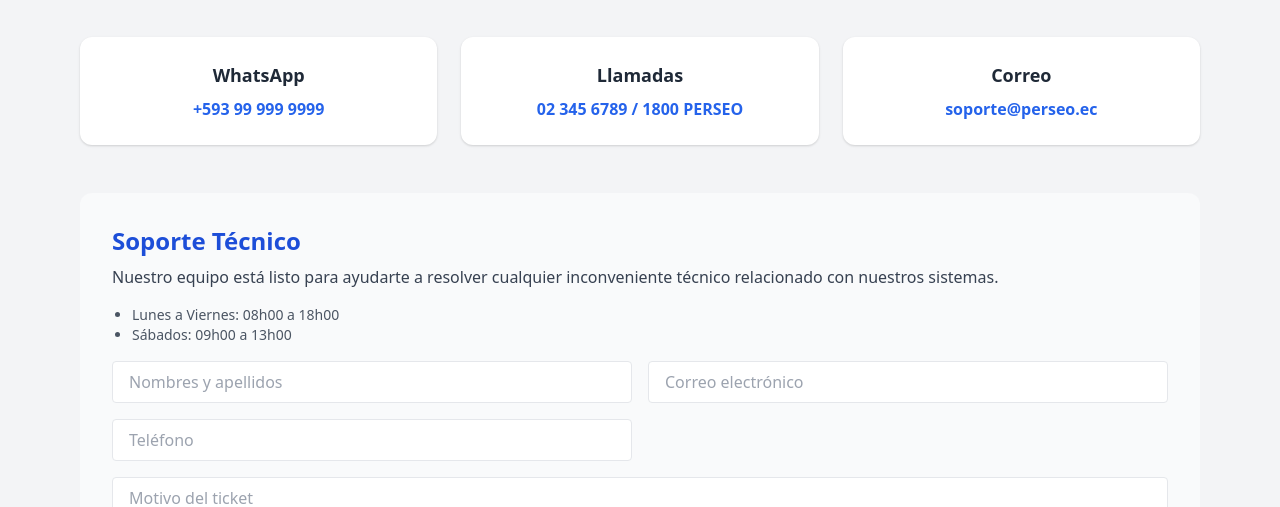
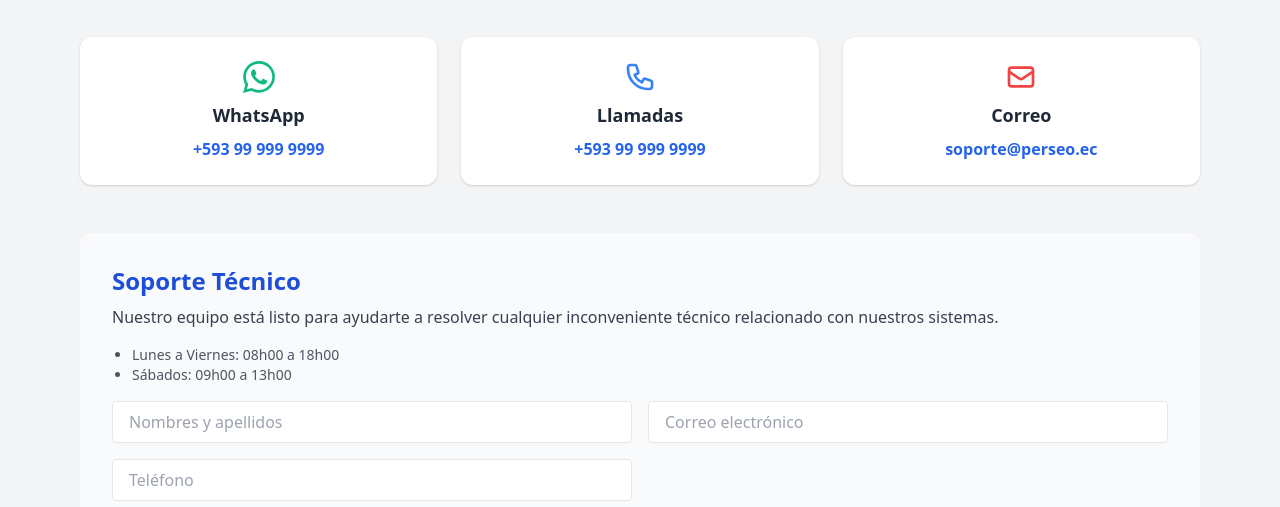
Before and after one commit to JOHN2713/Perseo, a website: page home-perseo/public/atencion-cliente.html in a window 1280 px wide. Shown: the part 199-706 px from the top of the page. Drawn offline with nearby package versions, Linux system fonts and the light colour scheme.

Commit message:
feat: :sparkles: Incluir iconos svg

```diff
--- a/home-perseo/public/atencion-cliente.html
+++ b/home-perseo/public/atencion-cliente.html
@@ -131,15 +131,29 @@
 
             <!-- Contacto principal -->
             <div class="grid grid-cols-1 md:grid-cols-3 gap-6 mb-12">
+                <!-- WhatsApp -->
                 <div class="bg-white p-6 rounded-xl shadow text-center">
+                    <svg class="w-8 h-8 mx-auto mb-2 text-green-500" fill="currentColor" viewBox="0 0 24 24">
+                        <path d="M17.472 14.382c-.297-.149-1.758-.867-2.03-.967-.273-.099-.471-.148-.67.15-.197.297-.767.966-.94 1.164-.173.199-.347.223-.644.075-.297-.15-1.255-.463-2.39-1.475-.883-.788-1.48-1.761-1.653-2.059-.173-.297-.018-.458.13-.606.134-.133.298-.347.446-.52.149-.174.198-.298.298-.497.099-.198.05-.371-.025-.52-.075-.149-.669-1.612-.916-2.207-.242-.579-.487-.5-.669-.51-.173-.008-.371-.01-.57-.01-.198 0-.52.074-.792.372-.272.297-1.04 1.016-1.04 2.479 0 1.462 1.065 2.875 1.213 3.074.149.198 2.096 3.2 5.077 4.487.709.306 1.262.489 1.694.625.712.227 1.36.195 1.871.118.571-.085 1.758-.719 2.006-1.413.248-.694.248-1.289.173-1.413-.074-.124-.272-.198-.57-.347m-5.421 7.403h-.004a9.87 9.87 0 01-5.031-1.378l-.361-.214-3.741.982.998-3.648-.235-.374a9.86 9.86 0 01-1.51-5.26c.001-5.45 4.436-9.884 9.888-9.884 2.64 0 5.122 1.03 6.988 2.898a9.825 9.825 0 012.893 6.994c-.003 5.45-4.437 9.884-9.885 9.884m8.413-18.297A11.815 11.815 0 0012.05 0C5.495 0 .16 5.335.157 11.892c0 2.096.547 4.142 1.588 5.945L.057 24l6.305-1.654a11.882 11.882 0 005.683 1.448h.005c6.554 0 11.89-5.335 11.893-11.893a11.821 11.821 0 00-3.48-8.413Z" />
+                    </svg>
                     <h3 class="font-bold text-lg mb-2">WhatsApp</h3>
                     <p class="text-blue-600 font-semibold">+593 99 999 9999</p>
                 </div>
+
+                <!-- Llamadas -->
                 <div class="bg-white p-6 rounded-xl shadow text-center">
+                    <svg class="w-8 h-8 mx-auto mb-2 text-blue-500" fill="none" stroke="currentColor" viewBox="0 0 24 24">
+                        <path stroke-linecap="round" stroke-linejoin="round" stroke-width="2" d="M3 5a2 2 0 012-2h3.28a1 1 0 01.948.684l1.498 4.493a1 1 0 01-.502 1.21l-2.257 1.13a11.042 11.042 0 005.516 5.516l1.13-2.257a1 1 0 011.21-.502l4.493 1.498a1 1 0 01.684.949V19a2 2 0 01-2 2h-1C9.716 21 3 14.284 3 6V5z" />
+                    </svg>
                     <h3 class="font-bold text-lg mb-2">Llamadas</h3>
-                    <p class="text-blue-600 font-semibold">02 345 6789 / 1800 PERSEO</p>
+                    <p class="text-blue-600 font-semibold">+593 99 999 9999</p>
                 </div>
+
+                <!-- Correo -->
                 <div class="bg-white p-6 rounded-xl shadow text-center">
+                    <svg class="w-8 h-8 mx-auto mb-2 text-red-500" fill="none" stroke="currentColor" viewBox="0 0 24 24">
+                        <path stroke-linecap="round" stroke-linejoin="round" stroke-width="2" d="M3 8l7.89 5.26a2 2 0 002.22 0L21 8M5 19h14a2 2 0 002-2V7a2 2 0 00-2-2H5a2 2 0 00-2 2v10a2 2 0 002 2z" />
+                    </svg>
                     <h3 class="font-bold text-lg mb-2">Correo</h3>
                     <p class="text-blue-600 font-semibold">soporte@perseo.ec</p>
                 </div>
```
